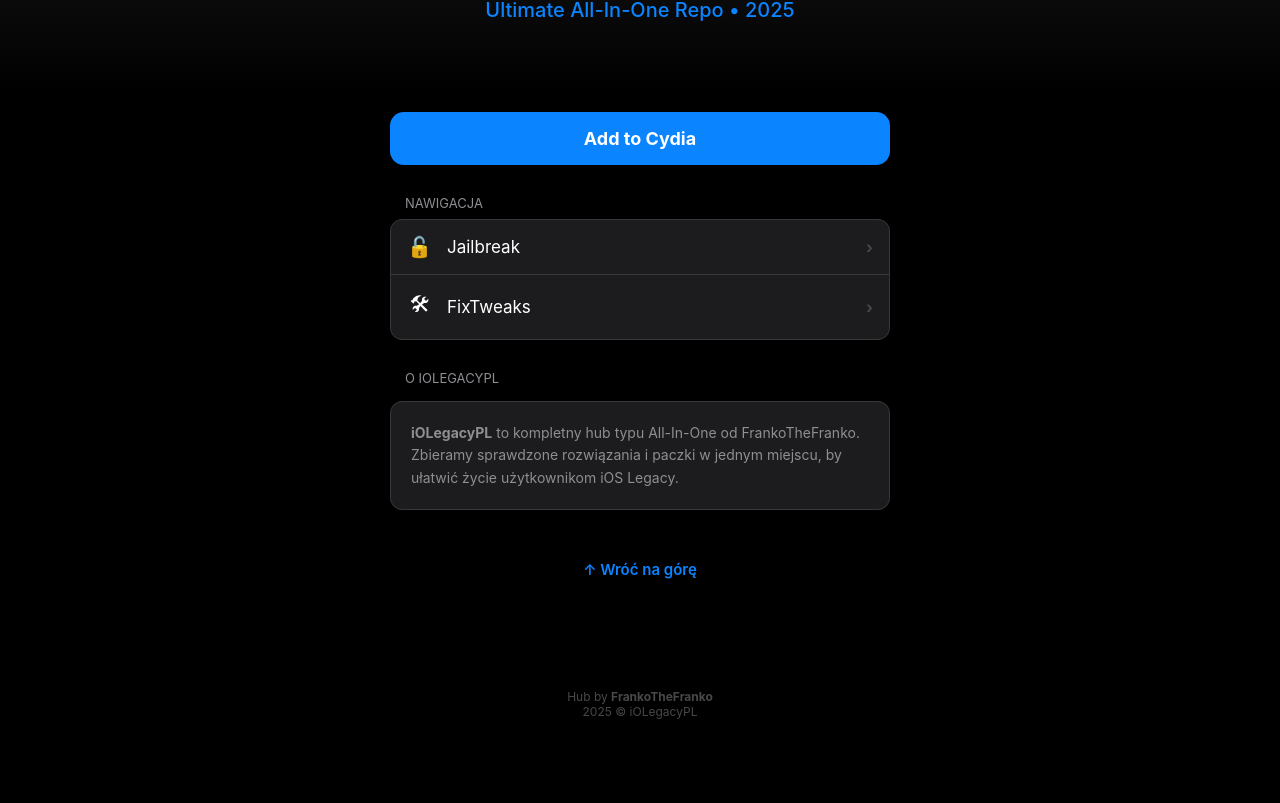
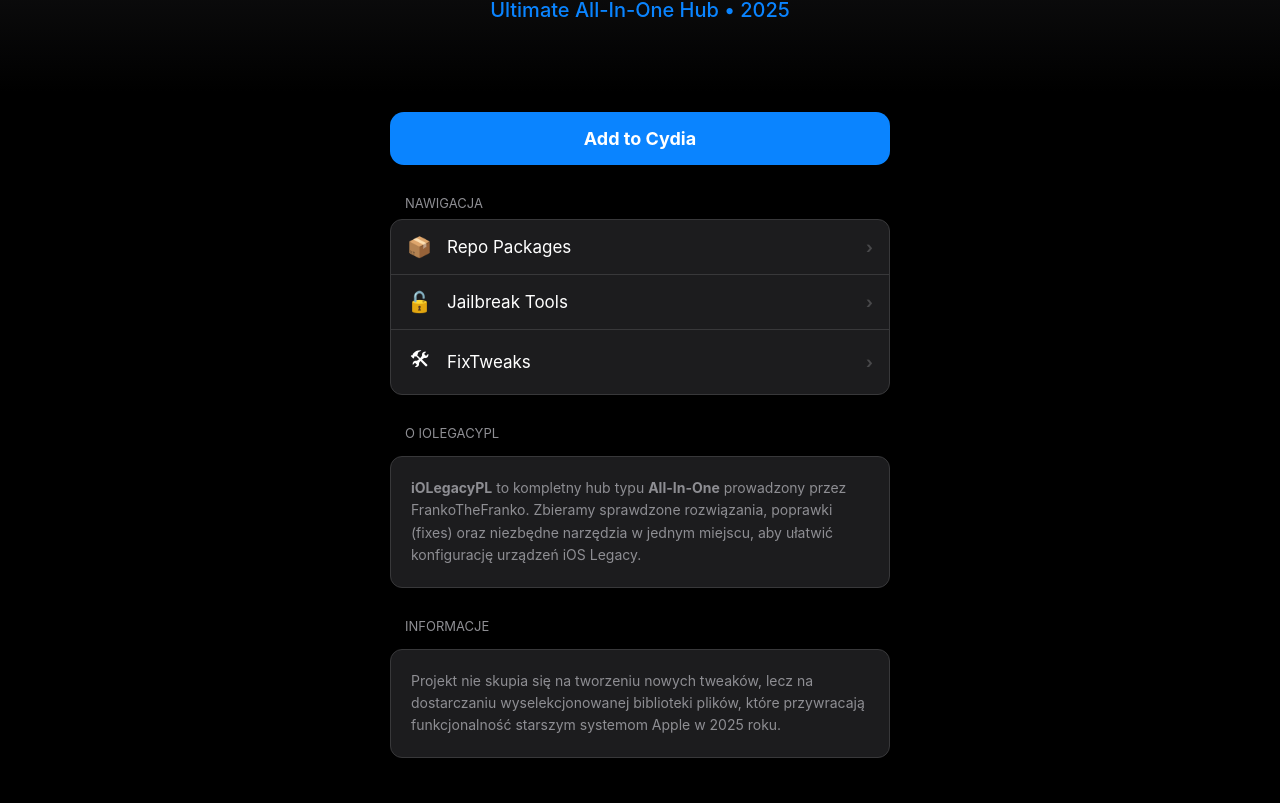
Before and after one commit to FrankoTheFranko/iOLegacyPL, a plain HTML site: page Home/index.html in a window 1280 px wide. Shown: the part 214-1017 px from the top of the page. Before the commit the page ends 983 px from the top, so only its background shows below. Drawn offline with Linux system fonts and the light colour scheme.

Commit message:
Refine subtitle and menu item labels
Updated subtitle text and improved navigation menu items.

```diff
--- a/Home/index.html
+++ b/Home/index.html
@@ -13,7 +13,9 @@
             --text-main: #FFFFFF;
             --text-sub: #8E8E93;
         }
+
         html { scroll-behavior: smooth; }
+
         body {
             font-family: -apple-system, BlinkMacSystemFont, "Segoe UI", Roboto, Helvetica, Arial, sans-serif;
             background-color: var(--bg-color);
@@ -23,6 +25,8 @@
             align-items: center;
             color: var(--text-main);
         }
+
+        /* Menu Górne */
         header {
             width: 100%;
             background-color: var(--card-bg);
@@ -33,7 +37,9 @@
             top: 0;
             z-index: 1000;
         }
-        nav { display: flex; justify-content: center; gap: 8px; }
+
+        nav { display: flex; justify-content: center; gap: 8px; flex-wrap: wrap; }
+
         .nav-btn {
             background-color: var(--ios-blue);
             color: white;
@@ -43,20 +49,31 @@
             font-size: 13px;
             font-weight: 500;
         }
+
+        /* Hero Section - DUŻY NAPIS */
         .hero {
             width: 100%;
             padding: 80px 0 50px;
             text-align: center;
             background: linear-gradient(180deg, #1C1C1E 0%, #000000 100%);
         }
+
         .hero-title {
             font-size: 58px;
             font-weight: 800;
             margin: 0;
             letter-spacing: -2px;
         }
+
         .subtitle { color: var(--ios-blue); font-size: 20px; font-weight: 500; margin-top: 5px; }
-        .container { width: 95%; max-width: 500px; padding-bottom: 60px; }
+
+        .container {
+            width: 95%;
+            max-width: 500px;
+            padding-bottom: 60px;
+        }
+
+        /* Przycisk Cydia */
         .btn-add {
             display: block;
             background-color: var(--ios-blue);
@@ -69,18 +86,22 @@
             margin: 20px 0;
             font-size: 18px;
         }
+
+        /* Styl listy menu iOS */
         .section-title {
             font-size: 13px;
             color: var(--text-sub);
             text-transform: uppercase;
             margin: 30px 0 8px 15px;
         }
+
         .menu-list {
             background: var(--card-bg);
             border-radius: 12px;
             overflow: hidden;
             border: 1px solid var(--border-color);
         }
+
         .menu-item {
             display: flex;
             align-items: center;
@@ -89,10 +110,14 @@
             color: var(--text-main);
             border-bottom: 1px solid var(--border-color);
         }
+
         .menu-item:last-child { border-bottom: none; }
+
         .icon { font-size: 20px; margin-right: 15px; width: 25px; text-align: center; }
         .label { flex-grow: 1; font-size: 17px; }
         .arrow { color: #48484A; font-weight: bold; }
+
+        /* Sekcje info dla długości strony */
         .info-block {
             background: var(--card-bg);
             border-radius: 12px;
@@ -103,6 +128,7 @@
             color: var(--text-sub);
             line-height: 1.6;
         }
+
         .back-to-top {
             display: inline-block;
             margin: 50px 0;
@@ -111,6 +137,7 @@
             font-weight: 600;
             font-size: 15px;
         }
+
         .footer {
             font-size: 12px;
             color: #48484A;
@@ -120,9 +147,11 @@
     </style>
 </head>
 <body id="top">
+
     <header>
         <nav>
             <a href="index.html" class="nav-btn">Home</a>
+            <a href="repo.html" class="nav-btn">Repo</a>
             <a href="jailbreak.html" class="nav-btn">Jailbreak</a>
             <a href="fixtweaks.html" class="nav-btn">FixTweaks</a>
         </nav>
@@ -130,7 +159,7 @@
 
     <div class="hero">
         <h1 class="hero-title">iOLegacyPL</h1>
-        <p class="subtitle">Ultimate All-In-One Repo &bull; 2025</p>
+        <p class="subtitle">Ultimate All-In-One Hub &bull; 2025</p>
     </div>
 
     <div class="container">
@@ -138,9 +167,14 @@
 
         <div class="section-title">Nawigacja</div>
         <div class="menu-list">
+            <a href="repo.html" class="menu-item">
+                <span class="icon">📦</span>
+                <span class="label">Repo Packages</span>
+                <span class="arrow">›</span>
+            </a>
             <a href="jailbreak.html" class="menu-item">
                 <span class="icon">🔓</span>
-                <span class="label">Jailbreak</span>
+                <span class="label">Jailbreak Tools</span>
                 <span class="arrow">›</span>
             </a>
             <a href="fixtweaks.html" class="menu-item">
@@ -152,7 +186,12 @@
 
         <div class="section-title">O iOLegacyPL</div>
         <div class="info-block">
-            <b>iOLegacyPL</b> to kompletny hub typu All-In-One od FrankoTheFranko. Zbieramy sprawdzone rozwiązania i paczki w jednym miejscu, by ułatwić życie użytkownikom iOS Legacy.
+            <b>iOLegacyPL</b> to kompletny hub typu <b>All-In-One</b> prowadzony przez FrankoTheFranko. Zbieramy sprawdzone rozwiązania, poprawki (fixes) oraz niezbędne narzędzia w jednym miejscu, aby ułatwić konfigurację urządzeń iOS Legacy.
+        </div>
+
+        <div class="section-title">Informacje</div>
+        <div class="info-block">
+            Projekt nie skupia się na tworzeniu nowych tweaków, lecz na dostarczaniu wyselekcjonowanej biblioteki plików, które przywracają funkcjonalność starszym systemom Apple w 2025 roku.
         </div>
 
         <div style="text-align: center;">
@@ -164,5 +203,6 @@
         Hub by <b>FrankoTheFranko</b><br>
         2025 &copy; iOLegacyPL
     </div>
+
 </body>
 </html>
```
